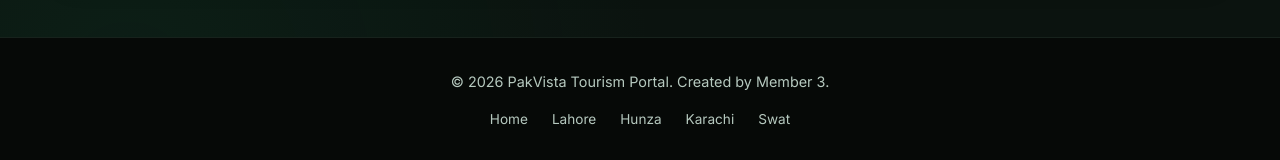
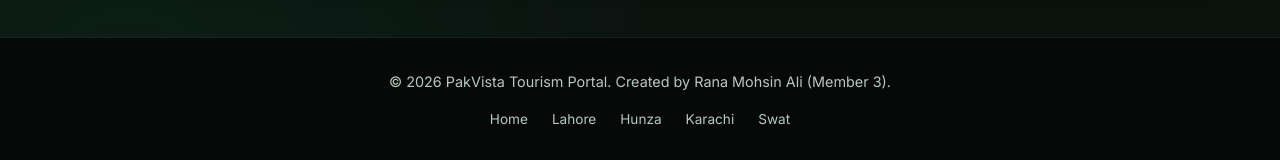
Before and after one commit to uzairghaffar0/pakvista-cicd, a website built with Parcel: page hunza.html in a window 1280 px wide. Shown: the part 873-1033 px from the top of the page. Built offline with nearby package versions, Linux system fonts and the light colour scheme.

Commit message:
feat: build hunza.html, configure ci-staging.yml, and fill group details in project document

```diff
--- a/hunza.html
+++ b/hunza.html
@@ -58,7 +58,7 @@
 
   <footer>
     <div class="footer-content">
-      <p>&copy; 2026 PakVista Tourism Portal. Created by Member 3.</p>
+      <p>&copy; 2026 PakVista Tourism Portal. Created by Rana Mohsin Ali (Member 3).</p>
       <ul class="footer-links">
         <li><a href="index.html">Home</a></li>
         <li><a href="lahore.html">Lahore</a></li>
```
Also changed, not shown: .github/workflows/ci-staging.yml, 1 other file.
